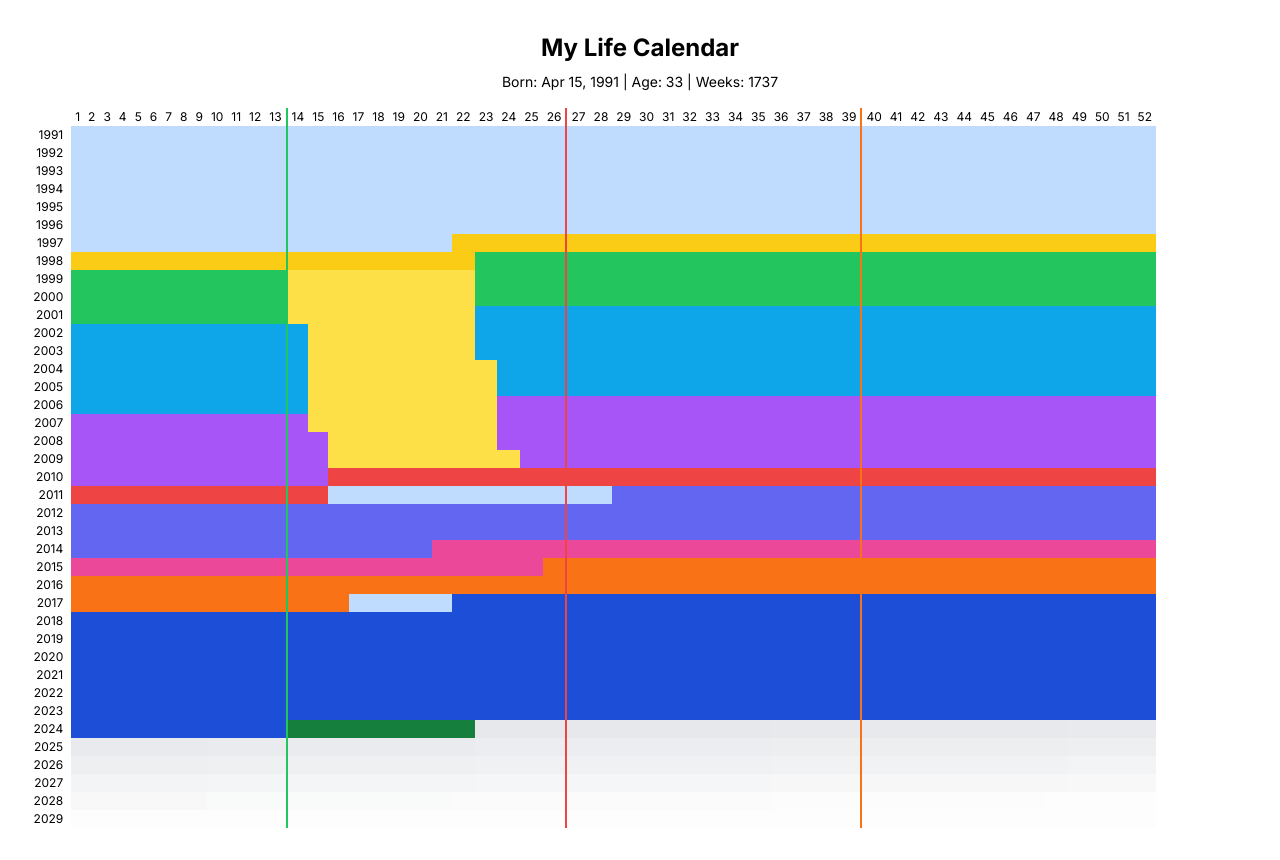
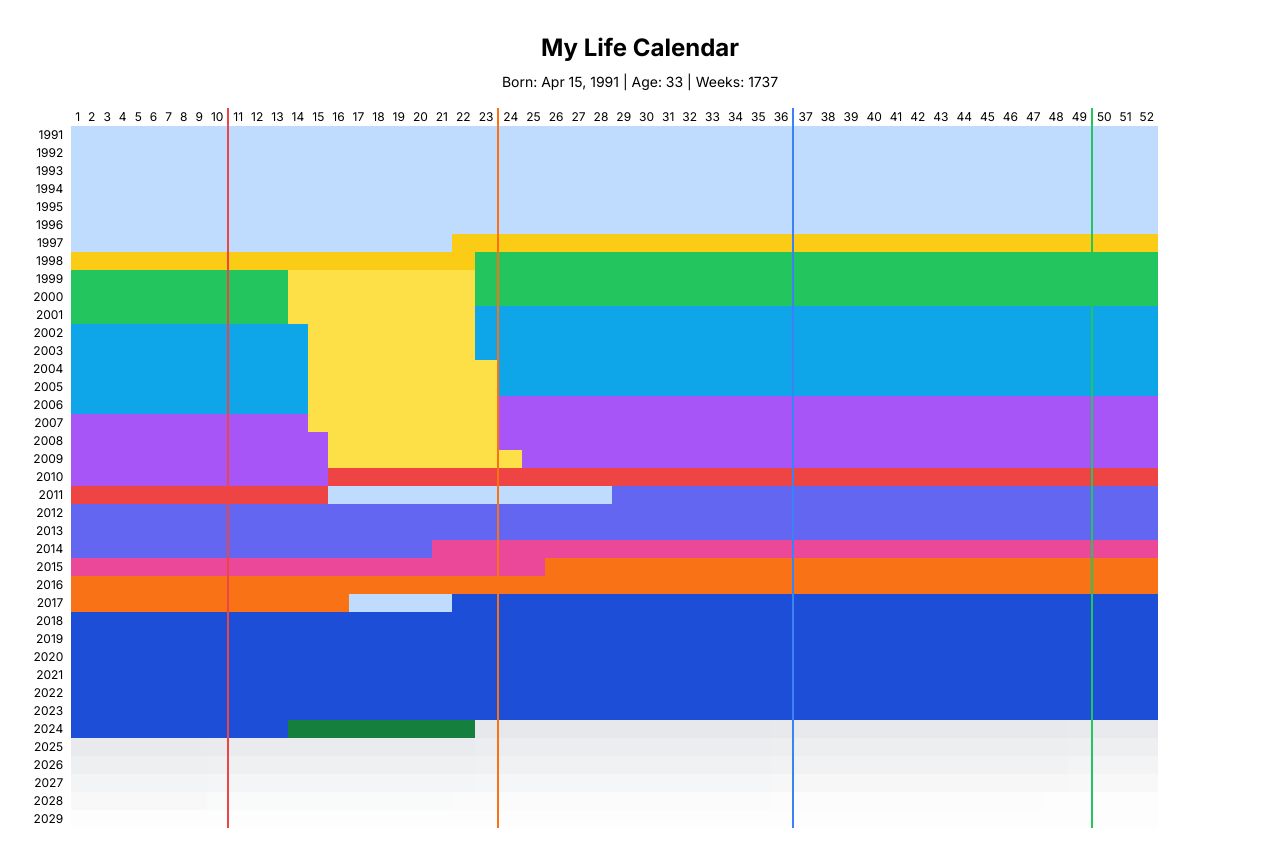
Before and after one commit to WiegerWolf/life-calendar, a Next.js app: page / in a window 1280 px wide. Built offline with nearby package versions, Linux system fonts and the light colour scheme.

Commit message:
Refactor LifeCalendar component to dynamically determine season based on birth date and week index, and remove hardcoded season legend

```diff
--- a/components/LifeCalendar.tsx
+++ b/components/LifeCalendar.tsx
@@ -84,14 +84,25 @@ const LifeCalendar: React.FC<LifeCalendarProps> = ({ birthDate, lifeEvents }) =>
         setTooltipData(null);
     };
 
-    const months = ['Jan', 'Feb', 'Mar', 'Apr', 'May', 'Jun', 'Jul', 'Aug', 'Sep', 'Oct', 'Nov', 'Dec'];
-    const seasons = ['Winter', 'Spring', 'Summer', 'Fall'];
 
     const getSeasonClass = (weekIndex: number): string => {
-        if (weekIndex === 13) return 'border-l-2 border-green-500'; // Spring
-        if (weekIndex === 26) return 'border-l-2 border-red-500'; // Summer
-        if (weekIndex === 39) return 'border-l-2 border-orange-500'; // Fall
+        const birthWeek = birthDate.getWeek();
+        const adjustedWeekIndex = (weekIndex + birthWeek) % 52;
+
+        if (adjustedWeekIndex === 0) return 'border-l-2 border-blue-500'; // Winter
+        if (adjustedWeekIndex === 13) return 'border-l-2 border-green-500'; // Spring
+        if (adjustedWeekIndex === 26) return 'border-l-2 border-red-500'; // Summer
+        if (adjustedWeekIndex === 39) return 'border-l-2 border-orange-500'; // Fall
         return '';
+    };
+
+    // Helper function to get the week number of a date
+    Date.prototype.getWeek = function() {
+        const d = new Date(Date.UTC(this.getFullYear(), this.getMonth(), this.getDate()));
+        const dayNum = d.getUTCDay() || 7;
+        d.setUTCDate(d.getUTCDate() + 4 - dayNum);
+        const yearStart = new Date(Date.UTC(d.getUTCFullYear(),0,1));
+        return Math.ceil((((d.getTime() - yearStart.getTime()) / 86400000) + 1)/7);
     };
 
     return (
@@ -148,12 +159,6 @@ const LifeCalendar: React.FC<LifeCalendarProps> = ({ birthDate, lifeEvents }) =>
                     <p>Date: {tooltipData.date}</p>
                     {tooltipData.event && <p>Event: {tooltipData.event}</p>}
                     <p>{tooltipData.isPast ? 'Past' : 'Future'}</p>
-                    <div className="mt-4 text-sm">
-                        <p><span className="inline-block w-3 h-3 border-t-4 border-blue-200 mr-2"></span>Winter</p>
-                        <p><span className="inline-block w-3 h-3 border-t-4 border-green-200 mr-2"></span>Spring</p>
-                        <p><span className="inline-block w-3 h-3 border-t-4 border-yellow-200 mr-2"></span>Summer</p>
-                        <p><span className="inline-block w-3 h-3 border-t-4 border-orange-200 mr-2"></span>Fall</p>
-                    </div>
                 </div>
             )}
         </div>
```
